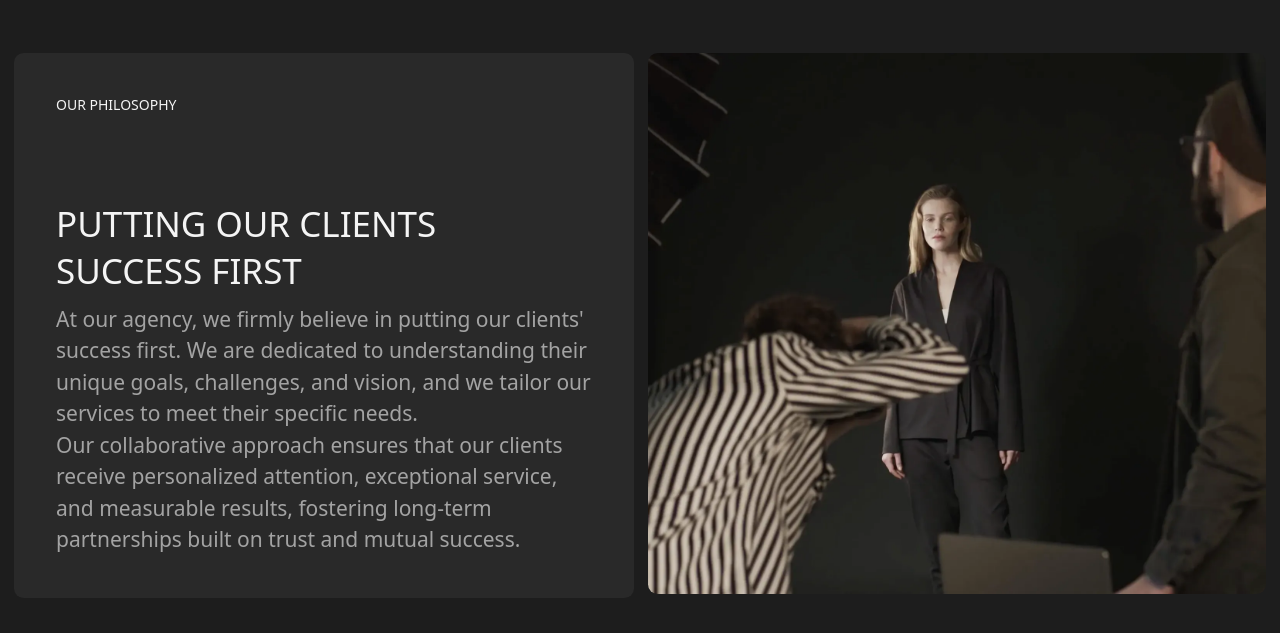
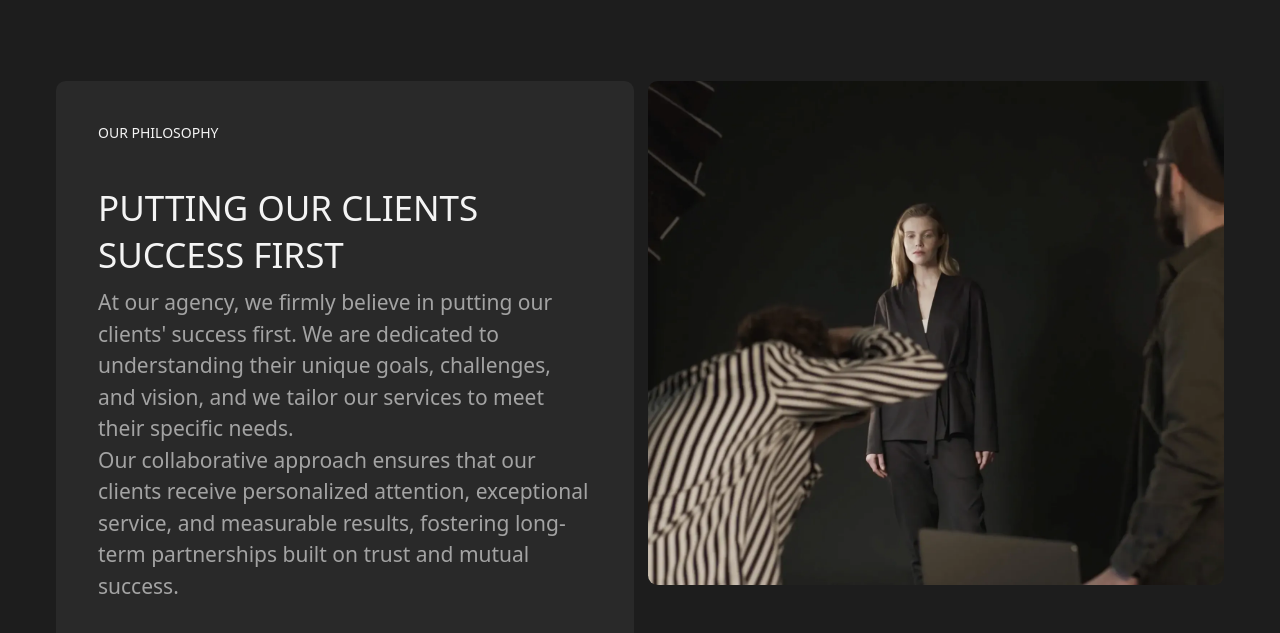
Before and after one commit to Samkitjn/Responsive, a plain HTML site: page index.html in a window 1280 px wide. Shown: the part 729-1362 px from the top of the page. Before the commit the page ends 1341 px from the top, so only its background shows below. Drawn offline with Linux system fonts and the light colour scheme.

Commit message:
padding added
for good view of website

```diff
--- a/style.scss
+++ b/style.scss
@@ -210,6 +210,7 @@ main{
 
         section.view3{
             flex-direction: row-reverse;
+            padding: 3rem 4rem;
 
 
             .top,
@@ -232,6 +233,8 @@ main{
             }
         }
 
+
+
     }
 
 }
```
Also changed, not shown: style.css, 1 other file.
